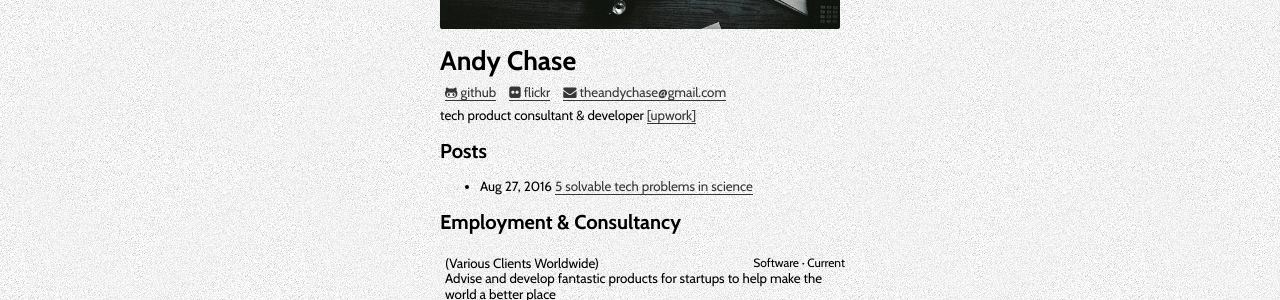
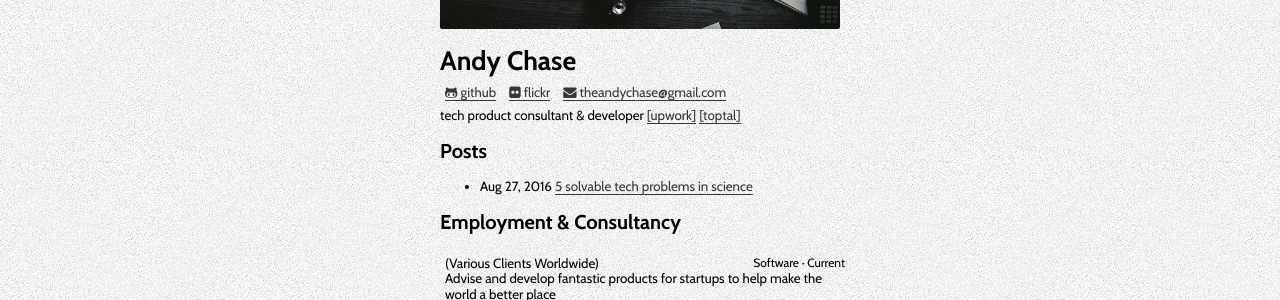
Before and after one commit to andychase/andychase.github.io, a Jekyll site: the page built from index.md, in a window 1280 px wide and 900 px high. Shown: the part 254-554 px from the top of the window. Built offline with Jekyll 4.4.1, drawn with Linux system fonts in a browser that asks for light colours; nearby versions of some CDN libraries.

Commit message:
Create index.md

```diff
--- a/index.md
+++ b/index.md
@@ -12,7 +12,7 @@ layout: default
 * [<i class="fa fa-envelope" aria-hidden="true"></i> <theandychase@gmail.com>](mailto:theandychase@gmail.com)
 {: #social-links .inline-list}
 
-tech product consultant & developer [[upwork]](https://www.upwork.com/freelancers/~01dbdbcc5a2c375fda)
+tech product consultant & developer [[upwork]](https://www.upwork.com/freelancers/~01dbdbcc5a2c375fda) [[toptal]](https://www.toptal.com/resume/andrew-chase)
 {: #my-title}
 
 {% include posts.html %}
```
